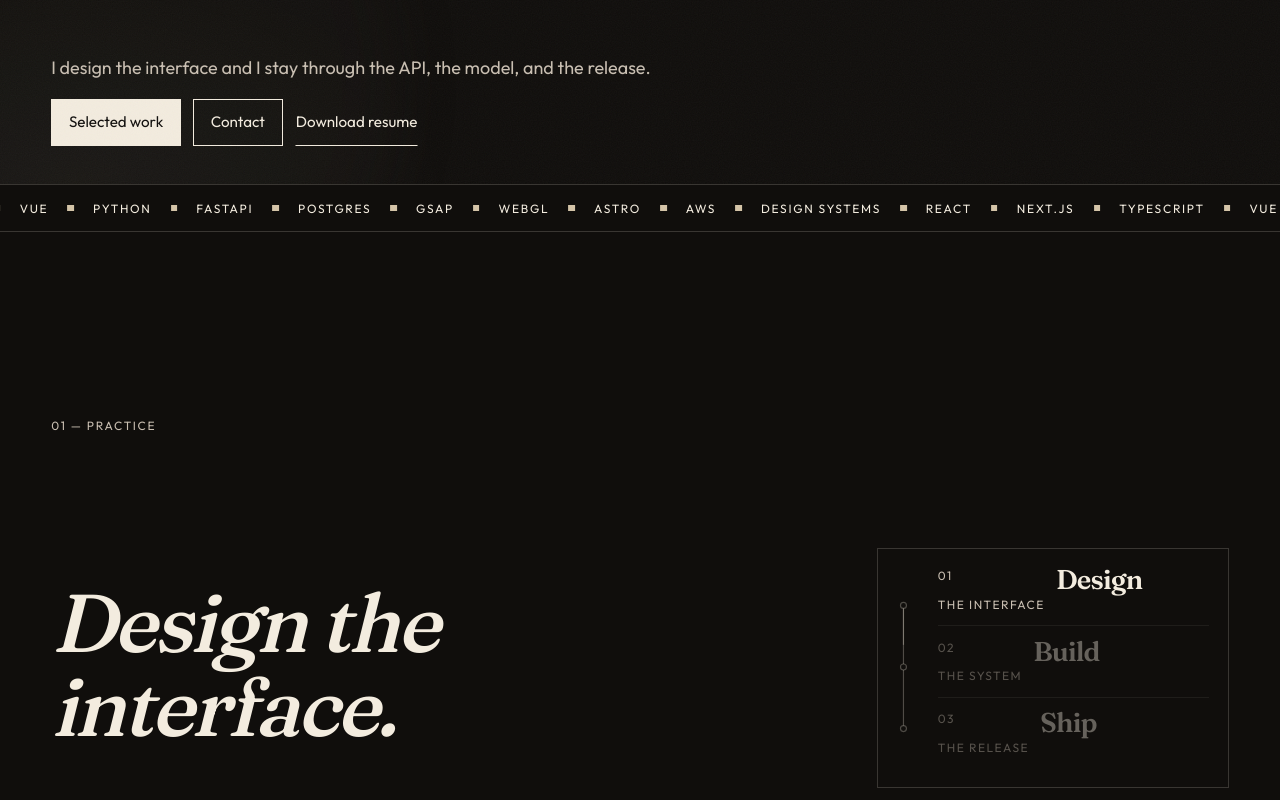
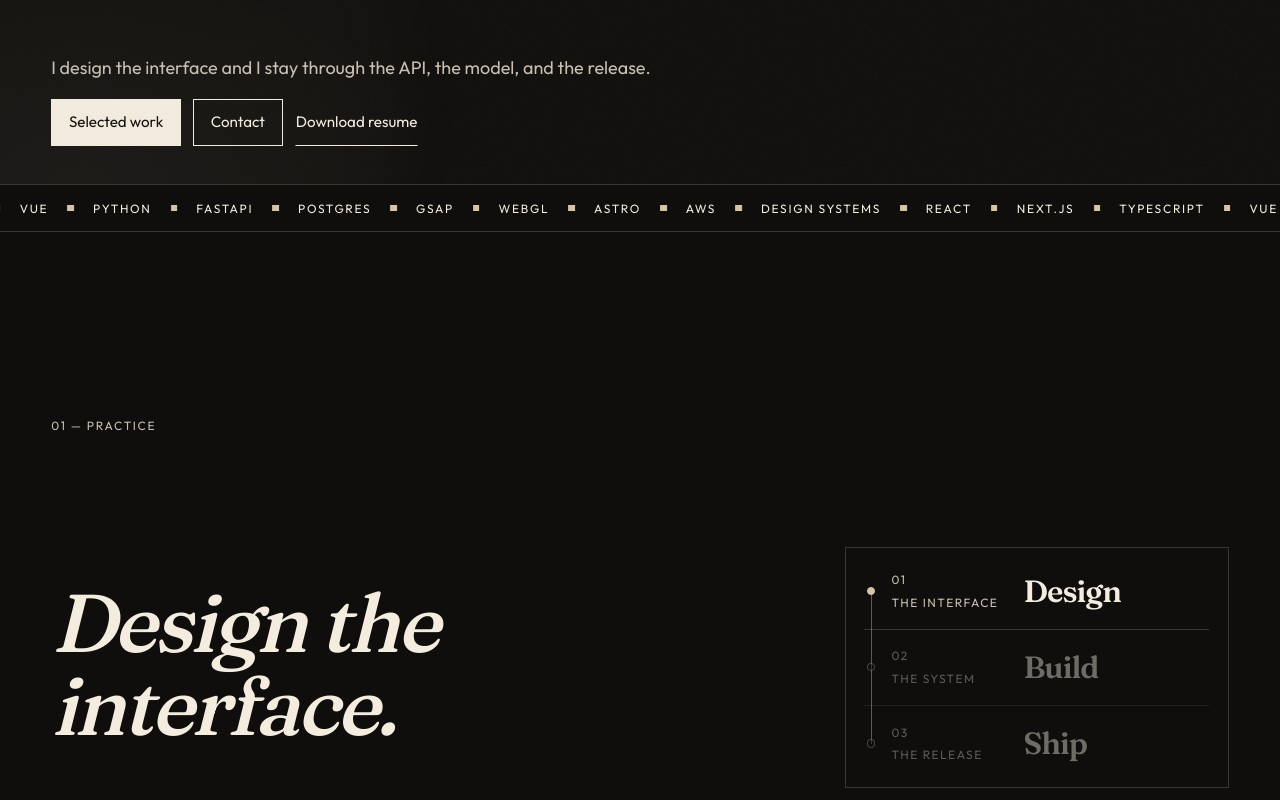
Before and after one commit to AkhilSingh2/portfolio, a Next.js app: page / in a window 1280 px wide. Shown: the part 616-1416 px from the top of the page. Built offline with nearby package versions, Linux system fonts and the light colour scheme; no server answers.

Commit message:
Align case-study footer and practice panel (#10)

```diff
--- a/app/globals.css
+++ b/app/globals.css
@@ -464,6 +464,11 @@ a {
   padding: calc(var(--header-h) + 2rem) var(--pad) 3rem;
 }
 
+.manifesto-lines {
+  min-width: 0;
+  max-width: 100%;
+}
+
 .manifesto-lines p {
   font-family: var(--font-display);
   font-weight: 500;
@@ -471,63 +476,67 @@ a {
   font-size: clamp(2.4rem, 6.4vw, 5.6rem);
   line-height: 1.02;
   letter-spacing: -0.035em;
-  max-width: 14ch;
+  max-width: min(14ch, 100%);
 }
 
 .practice-figure {
-  display: grid;
-  grid-template-columns: 1.6rem 1fr;
-  gap: 0.8rem 1rem;
-  align-items: center;
+  box-sizing: border-box;
+  width: min(100%, 24rem);
+  max-width: 100%;
   margin: 1.6rem 0 0;
-  padding: 1.1rem 1.15rem 1.15rem;
+  padding: 0.35rem 1.15rem;
   border: 1px solid var(--line);
-  max-width: 22rem;
-}
-
-.practice-mark {
-  width: 1.4rem;
-  height: 9.5rem;
-}
-
-.practice-mark line,
-.practice-mark circle {
-  fill: none;
-  stroke: rgba(243, 236, 223, 0.28);
-  stroke-width: 1.25;
-}
-
-.practice-mark circle {
-  fill: var(--ink-950);
-}
-
-.mark-draw {
-  stroke: var(--ember-500);
-  stroke-dasharray: 1;
-  stroke-dashoffset: 0;
 }
 
 .practice-figure ol {
+  position: relative;
   list-style: none;
   margin: 0;
   padding: 0;
 }
 
+.practice-figure ol::before {
+  content: "";
+  position: absolute;
+  top: 2.35rem;
+  bottom: 2.35rem;
+  left: 0.42rem;
+  width: 1px;
+  background: rgba(243, 236, 223, 0.35);
+}
+
 .practice-card {
   display: grid;
-  grid-template-columns: auto 1fr;
-  gap: 0.1rem 0.7rem;
-  padding: 0.7rem 0;
-  border-top: 1px solid var(--line);
-}
-
-.practice-card:first-child {
-  border-top: 0;
-  padding-top: 0;
-}
-
-.practice-card span,
-.practice-card em {
+  grid-template-columns: 0.85rem minmax(6.6rem, 7.4rem) minmax(5.5rem, 1fr);
+  align-items: center;
+  column-gap: 0.85rem;
+  min-height: 4.75rem;
+  border-bottom: 1px solid var(--line);
+}
+
+.practice-card:last-child {
+  border-bottom: 0;
+}
+
+.practice-dot {
+  width: 0.55rem;
+  height: 0.55rem;
+  justify-self: center;
+  border: 1px solid rgba(243, 236, 223, 0.55);
+  border-radius: 50%;
+  background: var(--ink-950);
+  position: relative;
+  z-index: 1;
+}
+
+.practice-meta {
+  display: grid;
+  gap: 0.2rem;
+  min-width: 0;
+}
+
+.practice-meta span,
+.practice-meta em {
   color: var(--muted);
   font-style: normal;
   font-size: var(--t-0);
@@ -536,15 +545,17 @@ a {
 }
 
 .practice-card strong {
+  justify-self: start;
   font-family: var(--font-display);
-  font-size: 1.7rem;
+  font-size: clamp(1.7rem, 2.4vw, 2.15rem);
   font-weight: 560;
   letter-spacing: -0.03em;
   line-height: 1;
+  text-align: left;
 }
 
 html.enhance .practice-card {
-  opacity: 0.38;
+  opacity: 0.42;
 }
 
 html.enhance .practice-figure[data-stage="0"] .practice-card:nth-child(1),
@@ -553,23 +564,15 @@ html.enhance .practice-figure[data-stage="2"] .practice-card:nth-child(3) {
   opacity: 1;
 }
 
-html.enhance .practice-figure[data-stage="0"] .mark-draw {
-  stroke-dashoffset: 0.68;
-}
-
-html.enhance .practice-figure[data-stage="1"] .mark-draw {
-  stroke-dashoffset: 0.34;
-}
-
-html.enhance .practice-figure[data-stage="2"] .mark-draw {
-  stroke-dashoffset: 0;
-}
-
-html.enhance .mark-draw,
+html.enhance .practice-figure[data-stage="0"] .practice-card:nth-child(1) .practice-dot,
+html.enhance .practice-figure[data-stage="1"] .practice-card:nth-child(2) .practice-dot,
+html.enhance .practice-figure[data-stage="2"] .practice-card:nth-child(3) .practice-dot {
+  background: var(--ember-500);
+  border-color: var(--ember-500);
+}
+
 html.enhance .practice-card {
-  transition:
-    opacity 0.45s var(--ease-out),
-    stroke-dashoffset 0.45s var(--ease-out);
+  transition: opacity 0.45s var(--ease-out);
 }
 
 .about-band,
@@ -1244,19 +1247,48 @@ html.enhance .practice-card {
 
 .case-next {
   display: grid;
-  gap: 1rem;
-  padding-top: 1rem;
+  grid-template-columns: 1fr;
+  gap: 1.35rem;
+  margin-top: 0.5rem;
+  padding-top: 1.35rem;
   border-top: 1px solid var(--line);
 }
 
+.case-prev:empty,
+.case-forward:empty {
+  display: none;
+}
+
 .case-next a {
   display: flex;
   flex-direction: column;
+  justify-content: flex-end;
+  gap: 0.35rem;
+  min-height: 4.6rem;
   text-decoration: none;
+  color: inherit;
+}
+
+.case-next-title,
+.case-all a {
   font-family: var(--font-display);
-  font-size: var(--t-5);
+  font-size: clamp(1.45rem, 2.4vw, 2rem);
+  font-weight: 560;
   letter-spacing: -0.03em;
   line-height: 1.05;
+}
+
+.case-all {
+  display: flex;
+}
+
+.case-all a {
+  justify-content: flex-end;
+}
+
+.case-next a:hover .case-next-title,
+.case-all a:hover {
+  color: var(--ember-text);
 }
 
 .case-next .eyebrow {
@@ -1635,10 +1667,40 @@ code {
   }
 
   .footer-grid,
-  .timeline li,
-  .case-next {
+  .timeline li {
     grid-template-columns: 12rem 1fr;
     align-items: start;
+  }
+
+  .case-next {
+    grid-template-columns: minmax(0, 1fr) auto minmax(0, 1fr);
+    align-items: stretch;
+    gap: 1.5rem 2rem;
+  }
+
+  .case-prev:empty,
+  .case-forward:empty {
+    display: block;
+  }
+
+  .case-prev a {
+    align-items: flex-start;
+    text-align: left;
+  }
+
+  .case-all {
+    align-items: flex-end;
+    justify-content: center;
+  }
+
+  .case-all a {
+    align-items: center;
+    text-align: center;
+  }
+
+  .case-forward a {
+    align-items: flex-end;
+    text-align: right;
   }
 
   .work-index {
@@ -1665,22 +1727,23 @@ code {
 @media (min-width: 960px) {
   .manifesto-stage {
     display: grid;
-    grid-template-columns: minmax(0, 1.15fr) minmax(15rem, 0.7fr);
+    grid-template-columns: minmax(0, 1fr) minmax(16rem, 24rem);
     align-items: center;
-    column-gap: clamp(2rem, 5vw, 4.5rem);
+    column-gap: clamp(1.5rem, 4vw, 4rem);
   }
 
   .manifesto-lines,
   .manifesto-stage > .eyebrow {
     grid-column: 1;
+    min-width: 0;
   }
 
   .practice-figure {
     grid-column: 2;
     grid-row: 1 / span 3;
     margin: 0;
-    justify-self: end;
-    width: min(100%, 22rem);
+    justify-self: stretch;
+    width: 100%;
   }
 }
 
@@ -2283,7 +2346,6 @@ pre,
     transform: none;
   }
 
-  html.enhance .mark-draw,
   html.enhance .practice-card {
     transition: none;
   }
@@ -2449,7 +2511,7 @@ html.footer-reveal .page-sheet {
 }
 
 .nav-pdf {
-  margin-left: auto;
+  margin-left: 0.35rem;
   background: var(--ember-500);
   border-color: var(--ember-500);
   color: var(--ink-950);
@@ -3141,7 +3203,7 @@ html.footer-reveal .site-footer {
   margin-top: 0.7rem;
 }
 
-@media (min-width: 960px) {
+@media (min-width: 1180px) {
   .nav-links {
     display: flex;
   }
@@ -3157,7 +3219,9 @@ html.footer-reveal .site-footer {
   .nav-pdf {
     margin-left: 0.35rem;
   }
-
+}
+
+@media (min-width: 960px) {
   .mega-layout {
     grid-template-columns: 1.15fr 1.7fr 0.85fr;
     grid-template-areas:
--- a/components/manifesto.tsx
+++ b/components/manifesto.tsx
@@ -103,19 +103,15 @@ export function Manifesto() {
           ))}
         </div>
         <figure className="practice-figure" data-stage="0" aria-hidden="true">
-          <svg className="practice-mark" viewBox="0 0 24 148">
-            <line className="mark-track" x1="8" y1="8" x2="8" y2="140" />
-            <line className="mark-draw" pathLength="1" x1="8" y1="8" x2="8" y2="140" />
-            <circle cx="8" cy="8" r="3.2" />
-            <circle cx="8" cy="74" r="3.2" />
-            <circle cx="8" cy="140" r="3.2" />
-          </svg>
           <ol>
             {stages.map((stage) => (
               <li className="practice-card" key={stage.index}>
-                <span>{stage.index}</span>
+                <span className="practice-dot" />
+                <span className="practice-meta">
+                  <span>{stage.index}</span>
+                  <em>{stage.note}</em>
+                </span>
                 <strong>{stage.title}</strong>
-                <em>{stage.note}</em>
               </li>
             ))}
           </ol>
```
Also changed, not shown: app/work/[slug]/page.tsx (+13 -1 lines).
